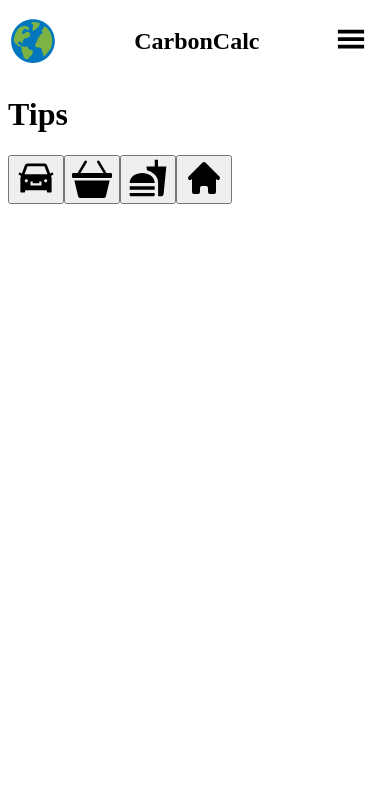
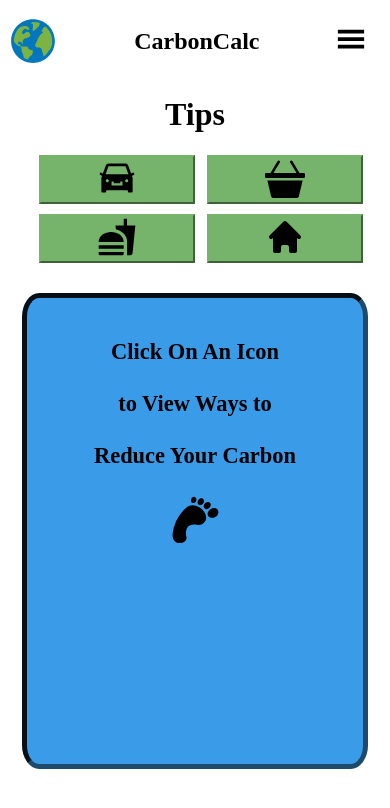
Before and after one commit to DestinyJoyner/CarbonCalc-ClimateHack, a React (Create React App) app: page /tips in a window 390 px wide. Shown: the top 808 px of the page. Built offline with nearby package versions, Linux system fonts and the light colour scheme.

Commit message:
tips css finished

```diff
--- a/src/Components/Home.js
+++ b/src/Components/Home.js
@@ -9,7 +9,7 @@ function Home(props) {
         {/* <img src = {homePage} alt = "gif" /> */}
         <button
         className="start">
-            <Link to = "/food">START</Link>
+            <Link to = "/transportation">START</Link>
         </button>
 
         {/* a tag to outside carbon link */}
--- a/src/Components/Provider.js
+++ b/src/Components/Provider.js
@@ -19,7 +19,7 @@ function Provider({children}) {
         }} >
             <Nav />
             {children}
-        </ContextData.Provider>
+        </ContextData.Provider >
     );
 }
 
--- a/src/Components/Results.js
+++ b/src/Components/Results.js
@@ -1,5 +1,13 @@
 import React from "react";
+import { useContextProvider } from "./Provider.js";
 
 export default function Results() {
-  return <div>Results</div>;
+
+  const { result, setResult, categories } = useContextProvider();
+
+  // lbs of co2 -> 6000 - 16000 good, 16000-22000 avg, >22000 bad
+  return <div>
+    <h1>{result}</h1>
+    <h2>{result *12}</h2>
+  </div>;
 }
--- a/src/Components/RouteComponent.js
+++ b/src/Components/RouteComponent.js
@@ -19,7 +19,7 @@ function RouteComponent(props) {
             <Route path="/results" element={<Results />} />
             <Route path="/tips" element={<Tips />} />
           </Routes>
-    );
+    )
 }
 
 export default RouteComponent;
--- a/src/Components/Tips.css
+++ b/src/Components/Tips.css
@@ -1,7 +1,7 @@
-@media (max-width: 360px) {
+@media (max-width: 400px) {
     .tips {
         display: grid;
-        border: 1px solid red;
+        border-radius: 5%;
         grid-template-rows: .3fr .5fr 2fr;
         justify-items: center;
         height: 80vh;
@@ -10,20 +10,52 @@
         grid-row: 1;
     }
     .tip-category {
-        /* background-color: blue; */
         width: 40vw;
         height: fit-content;
+        background-color: #77b46b ;
+        border: 1px solid #77b46b;
+        border-width: 2px;
+        border-style: outset;
     }
     .tip-buttons {
         display: grid;
         grid-template-columns: 1fr 1fr;
+        column-gap: 4%;
     }
+
     .show-tips {
         grid-row: 3;
         display: grid;
-        grid-template-rows: auto;
-        row-gap: 5%;
-        margin-left: 10%;
-        font-size: 1.3em;
+        grid-template-rows: .6fr ;
+        grid-auto-rows: 12%;
+        align-items: center;
+        row-gap: 1%;
+        font-size: 1.2em;
+        width: 80%;
+        margin-top: 10%;
+        border: 1px solid #1e4a6b;
+        border-width: 5px;
+        border-style: inset;
+        border-radius: 5%;
+        padding: 5%;
+        background-color:#3a9ce8;
+        height: 90%;
+        align-self: center;
+    }
+    .show-tips h2 {
+        margin: 0;
+        justify-self: center;
+    }
+    .show-tips li {
+        list-style: none ;
+        display:grid;
+        grid-template-columns: .1fr 1fr;
+    }
+    .show-tips li span {
+        margin-left: 4%;
+        grid-column: 2;
+    }
+    .show-tips h3 {
+        text-align: center;
     }
 }
--- a/src/Components/Tips.js
+++ b/src/Components/Tips.js
@@ -4,15 +4,19 @@ import {AiFillCar} from "react-icons/ai"
 import {BsFillBasket3Fill} from "react-icons/bs"
 import {MdFastfood} from "react-icons/md"
 import {HiHome} from "react-icons/hi"
+import {GiFootprint} from "react-icons/gi"
+import {BsTreeFill} from "react-icons/bs"
 
 import "./Tips.css"
 
 function Tips(props) {
     const [tipData, setTipData] = useState([])
+    const [type, setType] = useState("")
 
     // onClick function for setting tipData value
     function showTips(val){
         const data = tips.find(({category}) => category === val)
+        setType(data.category)
         setTipData(data.tips)
     }
 
@@ -42,11 +46,15 @@ function Tips(props) {
             </button>
             </div>
 
-
             <section className="show-tips">
-                {
+                {tipData.length > 0 && <h2>{type}</h2>}
+                { tipData.length > 0 &&
                     tipData.map((el,i) =>
-                        <li key = {i}>{el}</li>)
+                        <li key = {i}>
+                            <BsTreeFill color = {"#15793c"} />
+                            <span>{el}</span>
+                        </li>) ||
+                        <h3>Click On An Icon <br/> <br/>  to View Ways to  <br/> <br/>   Reduce Your Carbon <br/><br/> <GiFootprint size = {"50px"} /></h3>
                 }
             </section>
         </div>
```
